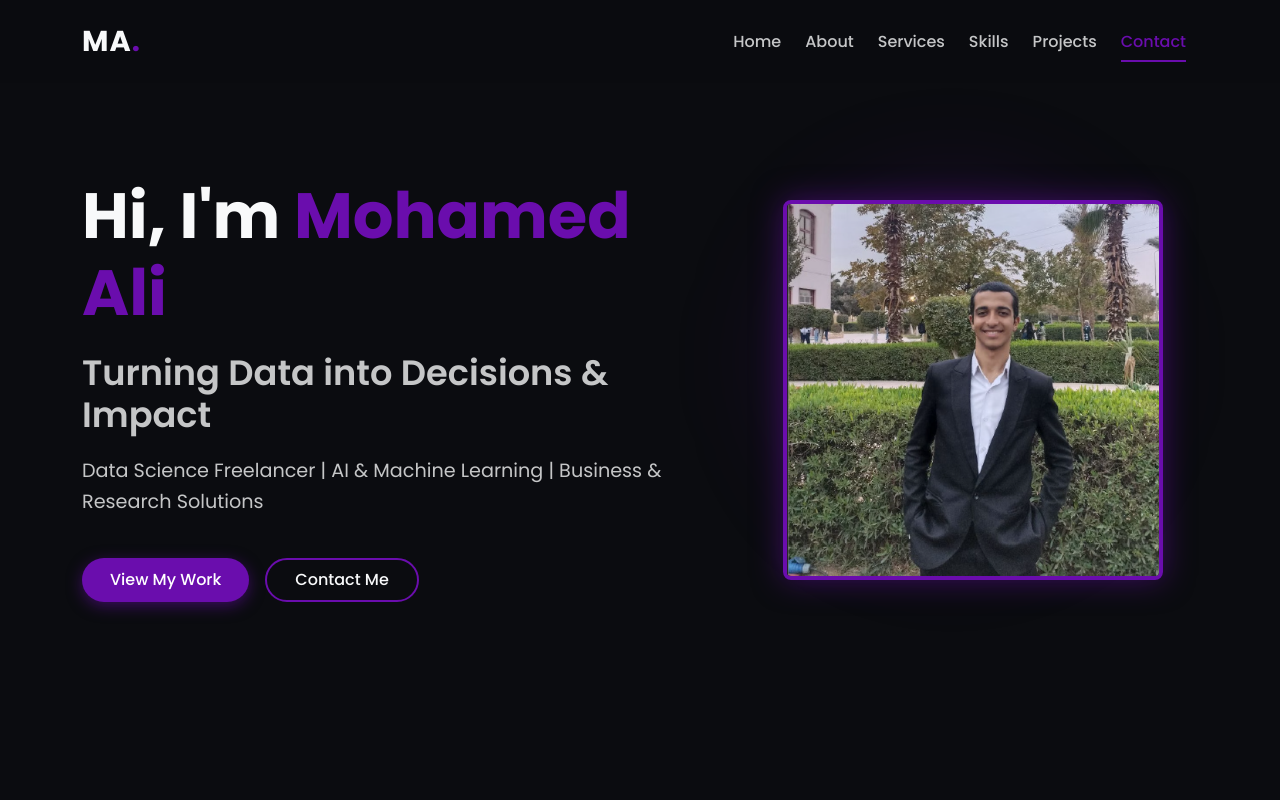
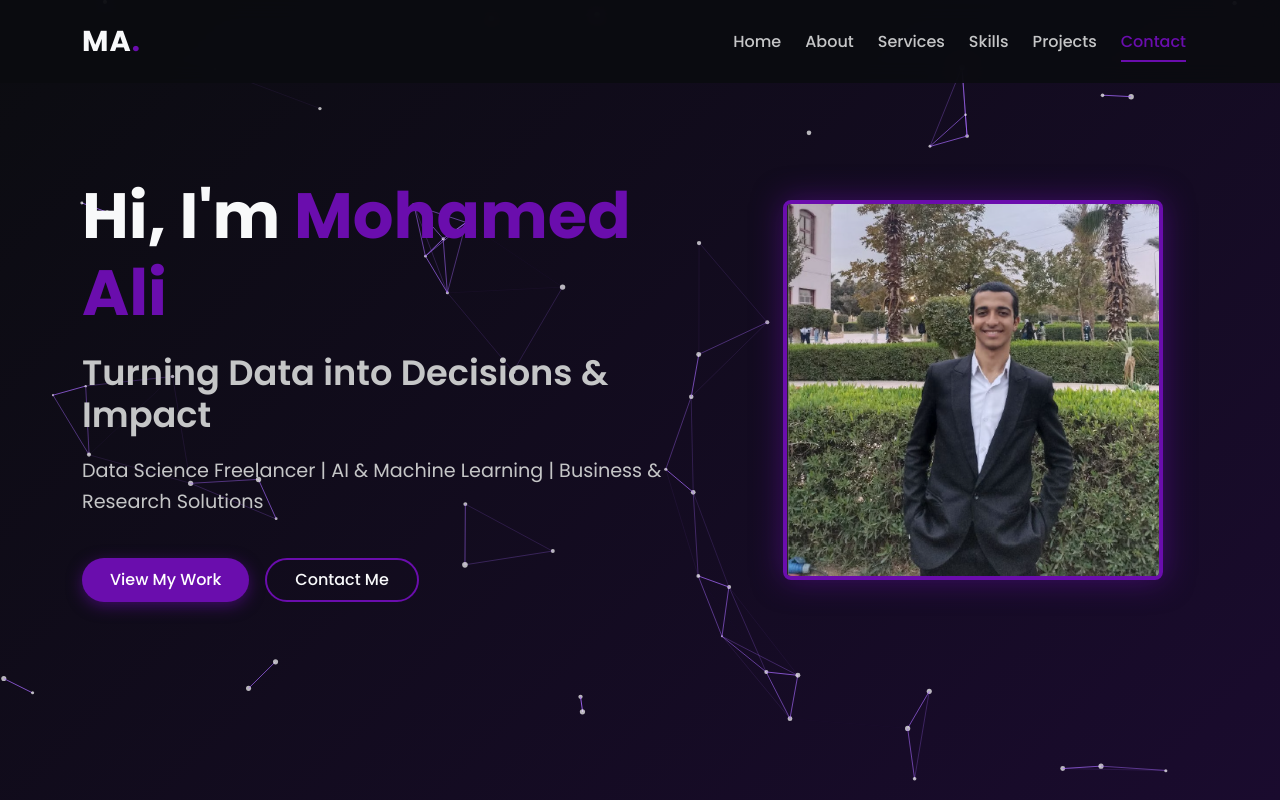
Before and after one commit to MohammedAbdelfattah14/MA-portfolio, a plain HTML site: page index.html in a window 1280 px wide. Shown: the top 800 px of the page. Drawn offline with nearby package versions, Linux system fonts and the light colour scheme.

Commit message:
Add hero canvas with particle animation effect

```diff
--- a/index.html
+++ b/index.html
@@ -167,6 +167,18 @@
             align-items: center;
             padding-top: 80px;
             position: relative;
+            background: linear-gradient(135deg, #0B0C10 0%, #1a0b2e 100%);
+            overflow: hidden;
+        }
+
+        #hero-canvas {
+            position: absolute;
+            top: 0;
+            left: 0;
+            width: 100%;
+            height: 100%;
+            z-index: 0;
+            pointer-events: none;
         }
 
         #home::before {
@@ -580,7 +592,8 @@
 
     <!-- Hero Section -->
     <section id="home">
-        <div class="container">
+        <canvas id="hero-canvas"></canvas>
+        <div class="container position-relative z-1">
             <div class="row align-items-center flex-column-reverse flex-lg-row">
                 <div class="col-lg-7 fade-in mt-5 mt-lg-0">
                     <h1 class="hero-title">Hi, I'm <span class="text-accent">Mohamed Ali</span></h1>
@@ -952,6 +965,99 @@
             document.querySelectorAll('.fade-in').forEach(element => {
                 observer.observe(element);
             });
+
+            // --- Hero Section Fade on Scroll ---
+            const heroSection = document.getElementById('home');
+            const heroContent = heroSection.querySelector('.container');
+            const canvas = document.getElementById('hero-canvas');
+
+            window.addEventListener('scroll', () => {
+                const scrollY = window.scrollY;
+                const heroHeight = heroSection.offsetHeight;
+
+                // Fade out completely by the time scroll reaches 80% of hero height
+                const fadePoint = heroHeight * 0.8;
+                let opacity = 1 - (scrollY / fadePoint);
+
+                if (opacity < 0) opacity = 0;
+                if (opacity > 1) opacity = 1;
+
+                if (heroContent) heroContent.style.opacity = opacity;
+                if (canvas) canvas.style.opacity = opacity;
+            });
+
+            // --- Neural Network / Constellation Canvas Effect ---
+            if (canvas) {
+                const ctx = canvas.getContext('2d');
+                let width = canvas.width = window.innerWidth;
+                let height = canvas.height = heroSection.offsetHeight;
+
+                let particles = [];
+                const particleCount = Math.floor((width * height) / 15000); // Responsive particle count
+
+                window.addEventListener('resize', () => {
+                    width = canvas.width = window.innerWidth;
+                    height = canvas.height = heroSection.offsetHeight;
+                });
+
+                class Particle {
+                    constructor() {
+                        this.x = Math.random() * width;
+                        this.y = Math.random() * height;
+                        this.vx = (Math.random() - 0.5) * 0.5;
+                        this.vy = (Math.random() - 0.5) * 0.5;
+                        this.radius = Math.random() * 2 + 1;
+                    }
+
+                    update() {
+                        this.x += this.vx;
+                        this.y += this.vy;
+
+                        // Bounce off edges
+                        if (this.x < 0 || this.x > width) this.vx = -this.vx;
+                        if (this.y < 0 || this.y > height) this.vy = -this.vy;
+                    }
+
+                    draw() {
+                        ctx.beginPath();
+                        ctx.arc(this.x, this.y, this.radius, 0, Math.PI * 2);
+                        ctx.fillStyle = 'rgba(255, 255, 255, 0.7)';
+                        ctx.fill();
+                    }
+                }
+
+                for (let i = 0; i < particleCount; i++) {
+                    particles.push(new Particle());
+                }
+
+                function animate() {
+                    ctx.clearRect(0, 0, width, height);
+
+                    for (let i = 0; i < particles.length; i++) {
+                        particles[i].update();
+                        particles[i].draw();
+
+                        // Draw connections
+                        for (let j = i + 1; j < particles.length; j++) {
+                            const dx = particles[i].x - particles[j].x;
+                            const dy = particles[i].y - particles[j].y;
+                            const dist = Math.sqrt(dx * dx + dy * dy);
+
+                            if (dist < 120) {
+                                ctx.beginPath();
+                                ctx.moveTo(particles[i].x, particles[i].y);
+                                ctx.lineTo(particles[j].x, particles[j].y);
+                                ctx.strokeStyle = `rgba(168, 107, 255, ${1 - dist/120})`; // Glowing purple line
+                                ctx.lineWidth = 1;
+                                ctx.stroke();
+                            }
+                        }
+                    }
+                    requestAnimationFrame(animate);
+                }
+
+                animate();
+            }
         });
     </script>
 </body>
```
